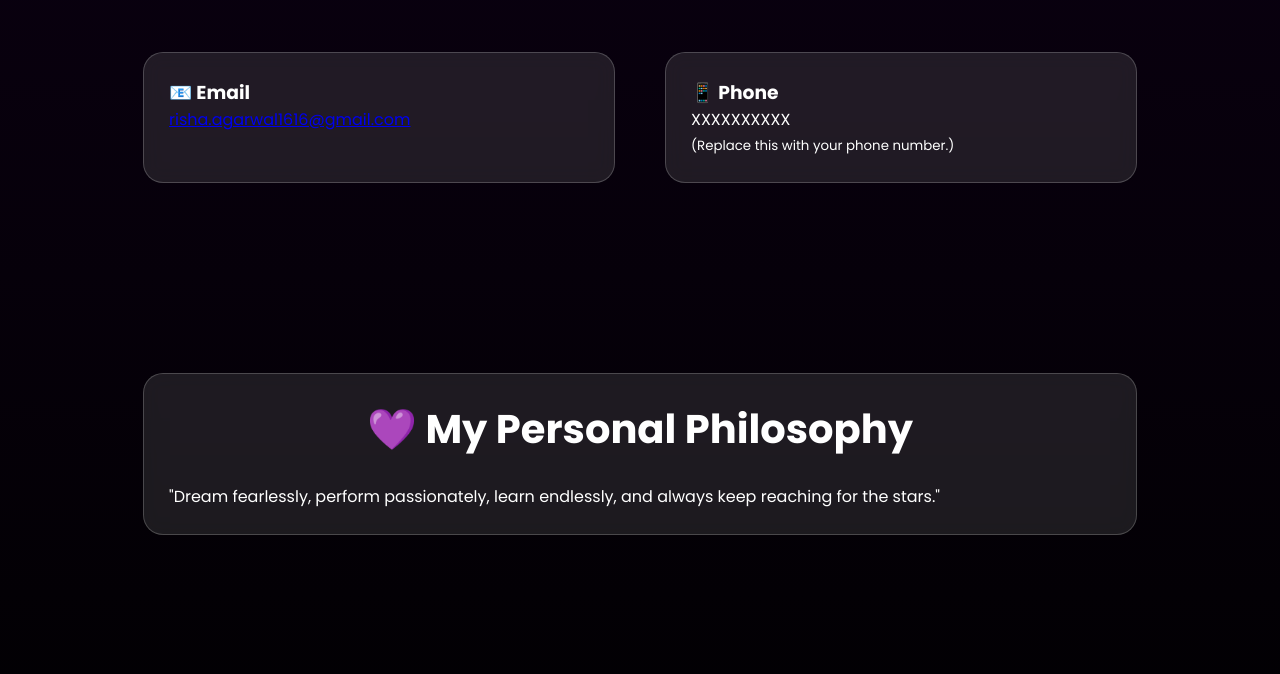
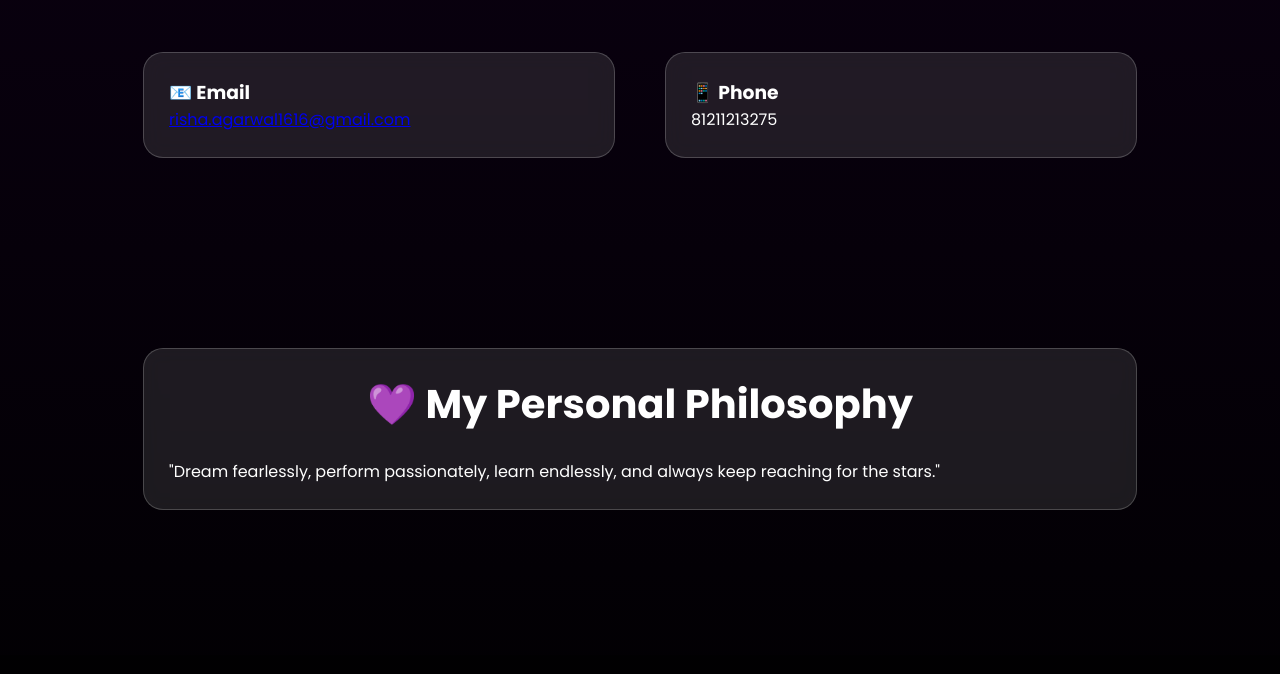
Before and after one commit to Risha-1610/Personal-Portfolio, a plain HTML site: page index.html in a window 1280 px wide. Shown: the part 7556-8230 px from the top of the page. Drawn offline with Linux system fonts and the light colour scheme.

Commit message:
Update index.html

```diff
--- a/index.html
+++ b/index.html
@@ -846,12 +846,12 @@ and enjoying learning new songs.
 
             <p>
 
-                XXXXXXXXXX
+                81211213275
 
             </p>
 
             <small>
-                (Replace this with your phone number.)
+
             </small>
 
         </div>
```
